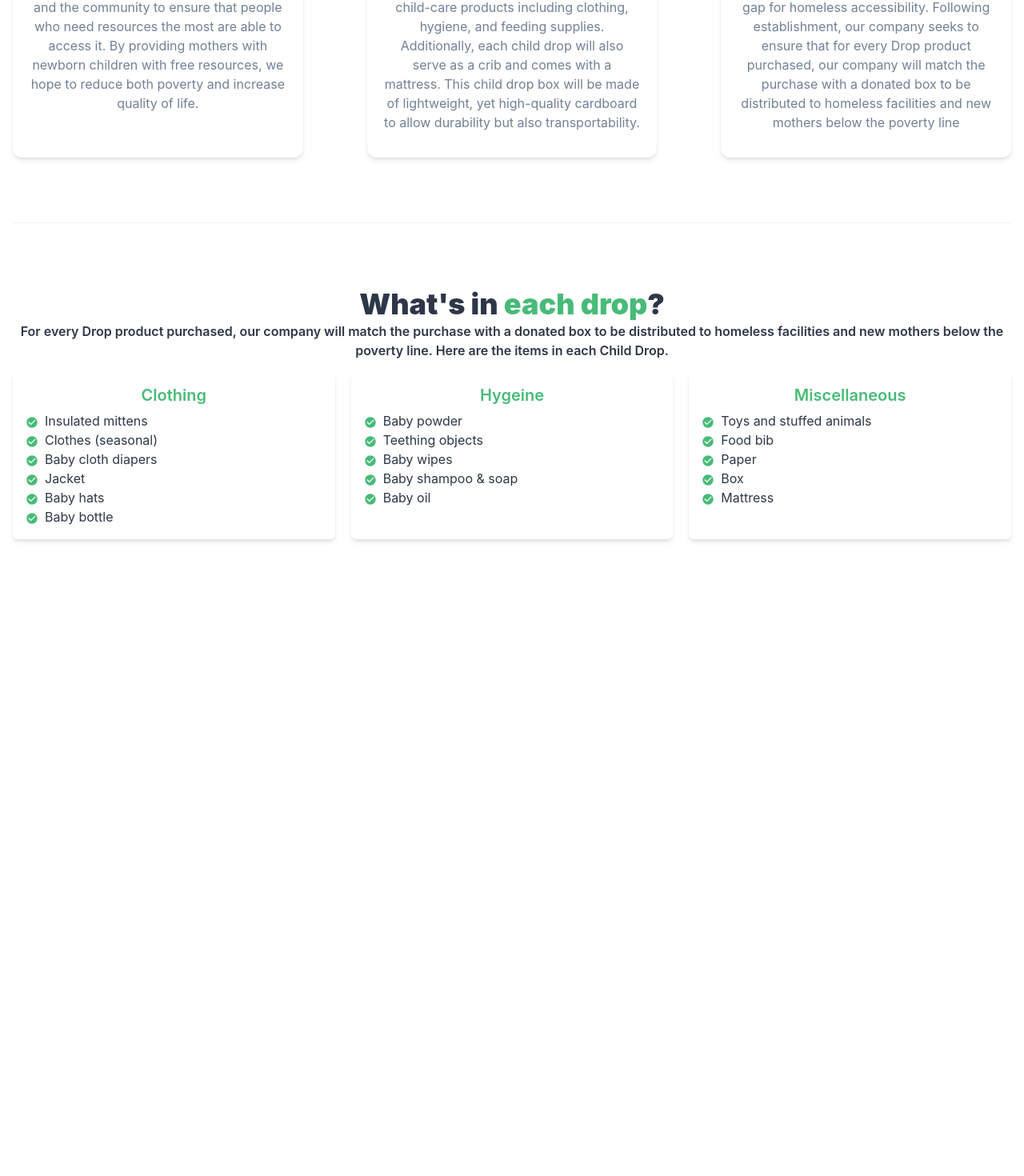
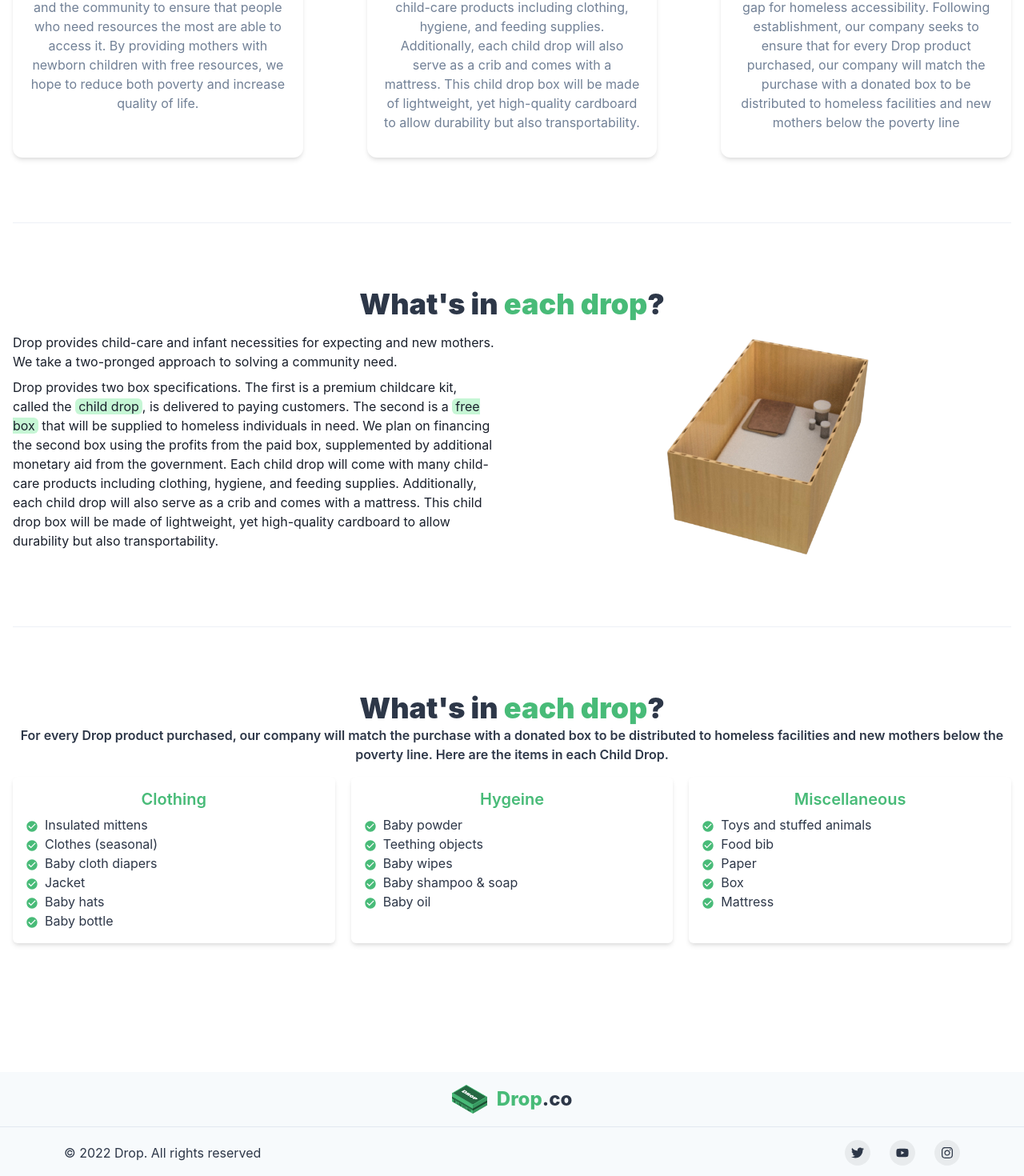
Before and after one commit to ganning127/drop, a Next.js app: page / in a window 1280 px wide. Shown: the part 776-2246 px from the top of the page at 80% size. Before the commit the page ends 1611 px from the top, so only its background shows below. Built offline with nearby package versions, Linux system fonts and the light colour scheme.

Commit message:
finished box section'

```diff
--- /dev/null
+++ b/components/Footer/index.jsx
@@ -0,0 +1,100 @@
+import {
+  Box,
+  chakra,
+  Container,
+  Link,
+  Stack,
+  Text,
+  Img,
+  useColorModeValue,
+  VisuallyHidden,
+} from "@chakra-ui/react";
+import { FaInstagram, FaTwitter, FaYoutube } from "react-icons/fa";
+import { ReactNode } from "react";
+const SocialButton = ({ children, label, href }) => {
+  return (
+    <chakra.button
+      bg={useColorModeValue("blackAlpha.100", "whiteAlpha.100")}
+      rounded={"full"}
+      w={8}
+      h={8}
+      cursor={"pointer"}
+      as={"a"}
+      href={href}
+      display={"inline-flex"}
+      alignItems={"center"}
+      justifyContent={"center"}
+      transition={"background 0.3s ease"}
+      _hover={{
+        bg: useColorModeValue("blackAlpha.200", "whiteAlpha.200"),
+      }}
+    >
+      <VisuallyHidden>{label}</VisuallyHidden>
+      {children}
+    </chakra.button>
+  );
+};
+
+export function Footer() {
+  return (
+    <Box
+      bg={useColorModeValue("gray.50", "gray.900")}
+      color={useColorModeValue("gray.700", "gray.200")}
+    >
+      <Container
+        as={Stack}
+        maxW={"6xl"}
+        py={4}
+        spacing={4}
+        justify={"center"}
+        align={"center"}
+      >
+        <Box d="flex" alignItems="center" as="a" href="/">
+          <Img src="/logo.png" h="9" display="inline" mr="3" />
+          <Text
+            as="h1"
+            fontSize="2xl"
+            fontWeight="extrabold"
+            maxW="48rem"
+            display="inline"
+            color="green.400"
+          >
+            Drop
+            <Text as="span" color="gray.700">
+              .co
+            </Text>
+          </Text>
+        </Box>
+      </Container>
+
+      <Box
+        borderTopWidth={1}
+        borderStyle={"solid"}
+        borderColor={useColorModeValue("gray.200", "gray.700")}
+      >
+        <Container
+          as={Stack}
+          maxW={"6xl"}
+          py={4}
+          direction={{ base: "column", md: "row" }}
+          spacing={4}
+          justify={{ base: "center", md: "space-between" }}
+          align={{ base: "center", md: "center" }}
+        >
+          <Text>© {new Date().getFullYear()} Drop. All rights reserved</Text>
+          <Stack direction={"row"} spacing={6}>
+            <SocialButton label={"Twitter"} href={"#"}>
+              <FaTwitter />
+            </SocialButton>
+            <SocialButton label={"YouTube"} href={"#"}>
+              <FaYoutube />
+            </SocialButton>
+            <SocialButton label={"Instagram"} href={"#"}>
+              <FaInstagram />
+            </SocialButton>
+          </Stack>
+        </Container>
+      </Box>
+    </Box>
+  );
+}
--- a/components/Once/Landing.jsx
+++ b/components/Once/Landing.jsx
@@ -1,5 +1,13 @@
 import Head from "next/head";
-import { Box, Heading, Container, Text, Button, Stack } from "@chakra-ui/react";
+import {
+  Box,
+  Heading,
+  Container,
+  Text,
+  Button,
+  Stack,
+  Link,
+} from "@chakra-ui/react";
 
 export const Landing = () => {
   return (
@@ -34,7 +42,7 @@ export const Landing = () => {
             need resources most are able to access it.
           </Text>
           <Stack
-            direction={"column"}
+            direction={"row"}
             spacing={3}
             align={"center"}
             alignSelf={"center"}
@@ -53,8 +61,20 @@ export const Landing = () => {
                 bg: "green.500",
               }}
             >
+              Buy a box
+            </Button>
+            <Link
+              href="https://gy9yf2tl3uv.typeform.com/to/VzroWIJS?typeform-source=localhost"
+              target="_blank"
+              color={"green.400"}
+              px={6}
+              fontWeight="bold"
+              _hover={{
+                color: "green.500",
+              }}
+            >
               Request a box
-            </Button>
+            </Link>
           </Stack>
         </Stack>
       </Container>
--- /dev/null
+++ b/components/OurDrops.jsx
@@ -0,0 +1,43 @@
+import { SimpleGrid, Box, Img, Text, chakra } from "@chakra-ui/react";
+
+export const OurDrops = () => {
+  return (
+    <SimpleGrid
+      columns={{ base: 1, md: 2 }}
+      spacing={10}
+      mx="auto"
+      justifyContent="center"
+      alignItems="center"
+    >
+      <Box>
+        <Text>
+          Drop provides child-care and infant necessities for expecting and new
+          mothers. We take a two-pronged approach to solving a community need.
+        </Text>
+
+        <Text mt={2}>
+          Drop provides two box specifications. The first is a premium childcare
+          kit, called the{" "}
+          <chakra.span bg="green.100" px={1} rounded="md">
+            child drop
+          </chakra.span>
+          , is delivered to paying customers. The second is a{" "}
+          <chakra.span bg="green.100" px={1} rounded="md">
+            free box
+          </chakra.span>{" "}
+          that will be supplied to homeless individuals in need. We plan on
+          financing the second box using the profits from the paid box,
+          supplemented by additional monetary aid from the government. Each
+          child drop will come with many child-care products including clothing,
+          hygiene, and feeding supplies. Additionally, each child drop will also
+          serve as a crib and comes with a mattress. This child drop box will be
+          made of lightweight, yet high-quality cardboard to allow durability
+          but also transportability.
+        </Text>
+      </Box>
+      <Box>
+        <Img src="box.png" maxH="300px" mx="auto" />
+      </Box>
+    </SimpleGrid>
+  );
+};
--- a/pages/index.js
+++ b/pages/index.js
@@ -4,11 +4,13 @@ import styles from "../styles/Home.module.css";
 import { Landing } from "../components/Once/Landing";
 import { InBox } from "../components/InBox";
 import { NavBar } from "../components/NavBar";
-import { Container, Heading, Text } from "@chakra-ui/react";
+import { Container, Heading, Text, chakra } from "@chakra-ui/react";
 import { TwoColCards } from "../components/TwoCol/TwoColCards";
 import { SmSep } from "../components/Separators/SmSep";
 import { MedSep } from "../components/Separators/MedSep";
 import InBoxData from "../data/inBox.json";
+import { Footer } from "../components/Footer";
+import { OurDrops } from "../components/OurDrops";
 export default function Home() {
   return (
     <>
@@ -24,12 +26,19 @@ export default function Home() {
           desc1="We seek to work with local governments and the community to ensure that people who need resources the most are able to access it. By providing mothers with newborn children with free resources, we hope to reduce both poverty and increase quality of life."
           title2="Our Product"
           desc2="Each child drop will come with many child-care products including clothing, hygiene, and feeding supplies. Additionally, each child drop will also serve as a crib and comes with a mattress. This child drop box will be made of lightweight, yet high-quality cardboard to allow durability but also transportability."
-          title3="Who Are We?"
+          title3="Our Company"
           desc3="Drop is a company that aims to bridge the gap for homeless accessibility. Following establishment, our company seeks to ensure that for every Drop product purchased, our company will match the purchase with a donated box to be distributed to homeless facilities and new mothers below the poverty line"
         />
 
         <MedSep line={true} />
 
+        <Heading color="gray.700" textAlign="center" fontWeight="black">
+          What&apos;s in <chakra.span color="green.400">each drop</chakra.span>?
+        </Heading>
+
+        <OurDrops />
+
+        <MedSep line={true} />
         <InBox
           desc="For every Drop product purchased, our company will match the purchase with a donated box to be distributed to homeless facilities and new mothers below the poverty line. Here are the items in each Child Drop."
           list={InBoxData}
@@ -37,6 +46,7 @@ export default function Home() {
 
         <MedSep line={false} />
       </Container>
+      <Footer />
     </>
   );
 }
```
Also changed, not shown: public/box.png (added).
